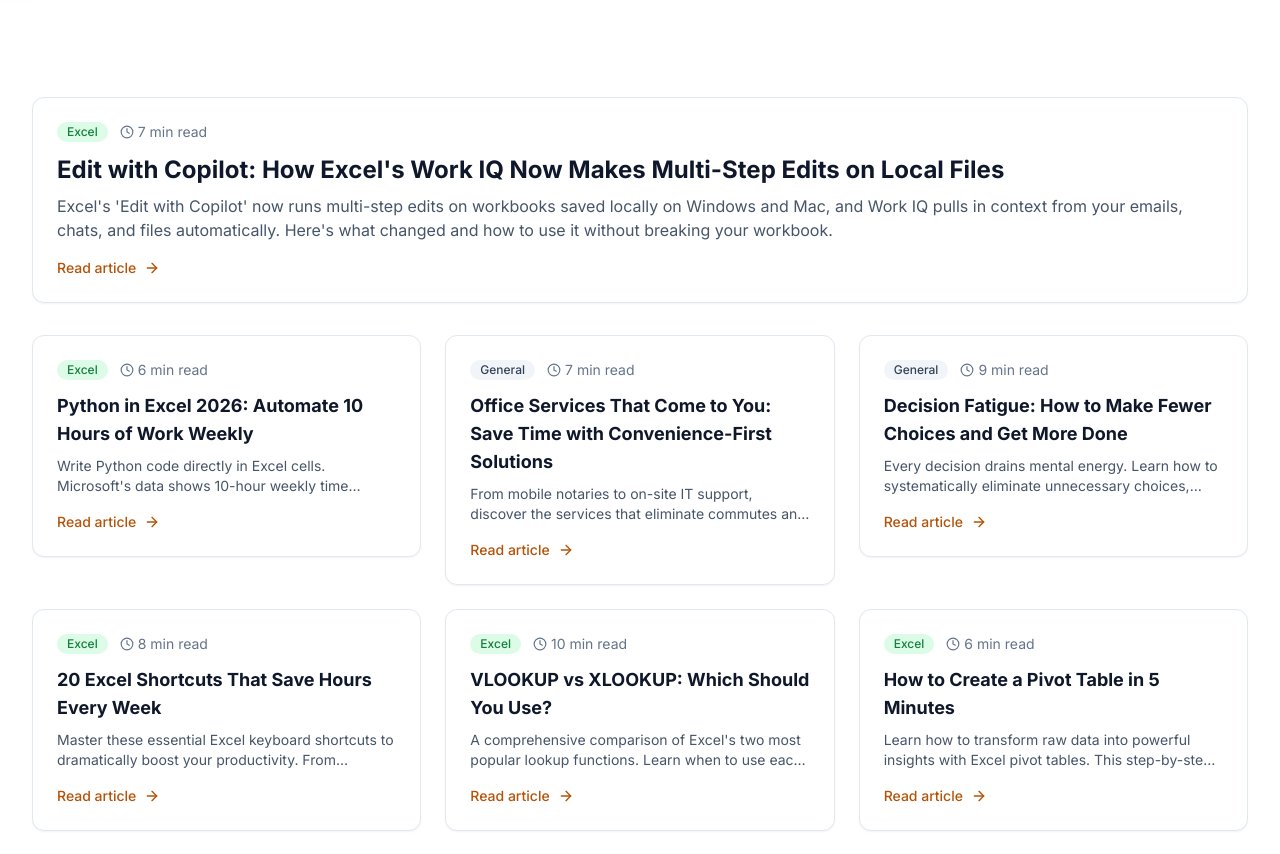
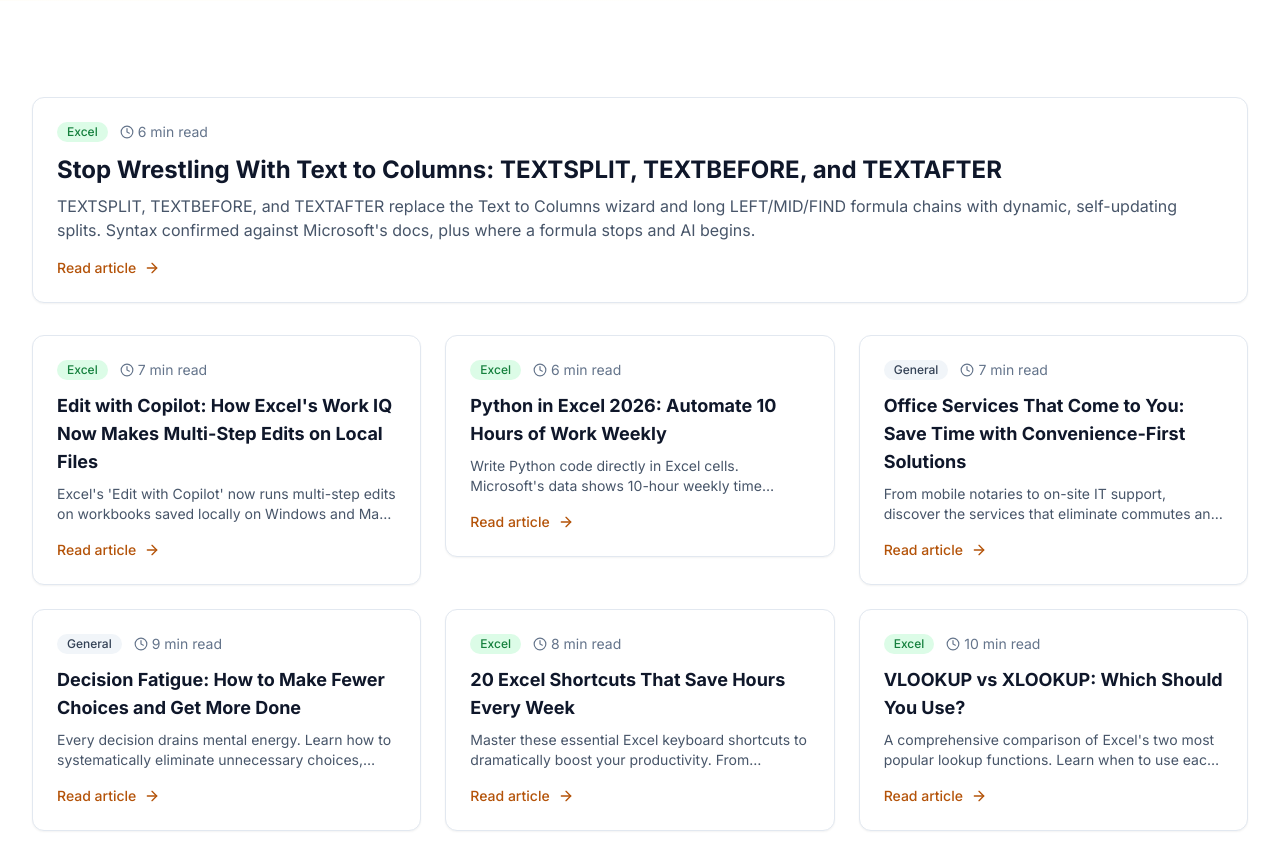
Before and after one commit to dorilabaki/office-productivity-hacks, a Next.js app: page /resources in a window 1280 px wide. Shown: the part 400-1254 px from the top of the page. Built offline with nearby package versions, Linux system fonts and the light colour scheme.

Commit message:
Add article: Stop Wrestling With Text to Columns (TEXTSPLIT, TEXTBEFORE, TEXTAFTER)
Excel tutorial on dynamic text-splitting functions. Syntax, availability, and examples verified against Microsoft Support official docs for TEXTSPLIT. Cross-links to How Do I Use AI for the formula-vs-AI boundary.

```diff
--- a/src/data/articles.ts
+++ b/src/data/articles.ts
@@ -14,6 +14,72 @@
 }
 
 export const articles: Article[] = [
+  {
+    slug: "textsplit-textbefore-textafter-excel-functions",
+    title: "Stop Wrestling With Text to Columns: TEXTSPLIT, TEXTBEFORE, and TEXTAFTER",
+    description: "TEXTSPLIT, TEXTBEFORE, and TEXTAFTER replace the Text to Columns wizard and long LEFT/MID/FIND formula chains with dynamic, self-updating splits. Syntax confirmed against Microsoft's docs, plus where a formula stops and AI begins.",
+    category: "excel",
+    readTime: "6 min read",
+    publishedAt: "2026-06-25",
+    content: `# Stop Wrestling With Text to Columns: TEXTSPLIT, TEXTBEFORE, and TEXTAFTER
+
+Splitting messy text used to mean one of two bad options. Either you ran the Text to Columns wizard, which is fast but static and overwrites your data, or you stacked LEFT, RIGHT, MID, FIND, and SEARCH into a formula long enough to need its own documentation. Three functions retire most of that pain: TEXTSPLIT, TEXTBEFORE, and TEXTAFTER.
+
+If you have full names that should be first and last, email addresses you need split at the @ sign, or a single cell jammed with comma-separated values, these are the tools to reach for. Here is exactly how each one works, with the syntax confirmed against Microsoft's own documentation.
+
+## First, Check You Have Them
+
+These functions are dynamic array functions, which means availability matters. Per Microsoft, TEXTSPLIT works in Excel for Microsoft 365, Excel for Microsoft 365 for Mac, Excel for the web, Excel 2024, and Excel 2024 for Mac. If you are on Excel 2019, 2021, or an older perpetual licence, they will not appear. The functions rolled out to Microsoft 365 subscribers in 2022, so a subscription that is kept updated will have them.
+
+A quick way to test: type =TEXTSPLIT( in a cell. If Excel offers it in the autocomplete, you are set. If it returns a #NAME? error, your version does not support it.
+
+## TEXTSPLIT: One Cell Into Many
+
+TEXTSPLIT does what Text to Columns does, but as a live formula that updates when the source changes. Microsoft describes it as the inverse of TEXTJOIN, and that is the cleanest way to picture it: TEXTJOIN glues pieces together, TEXTSPLIT pulls them apart.
+
+The syntax, straight from Microsoft Support:
+
+=TEXTSPLIT(text, col_delimiter, [row_delimiter], [ignore_empty], [match_mode], [pad_with])
+
+Only the first two arguments matter for most jobs. The text is the cell you are splitting, and the col_delimiter is the character that marks where to break across columns.
+
+The classic example. If cell A2 holds "Dakota Lennon Sanchez" and you write =TEXTSPLIT(A2, " "), Excel spills the result across three cells: Dakota, Lennon, Sanchez. Change the name in A2 and the split updates on its own. That is the advantage over Text to Columns, which would have frozen the result the moment you ran it.
+
+Three arguments are worth knowing once your data gets messier:
+
+The optional row_delimiter lets you split down rows as well as across columns, so you can turn one packed cell into a small grid. Microsoft's documentation shows "1,2,3;4,5,6" split with a comma as the column delimiter and a semicolon as the row delimiter to produce a 2 by 3 array.
+
+The ignore_empty argument, set to TRUE, collapses consecutive delimiters so two commas in a row do not create a blank cell. The default is FALSE.
+
+The pad_with argument fills the gaps when rows split into uneven lengths. Without it, short rows return a #N/A error, which you can also clean up with IFNA.
+
+One detail that trips people up: to split on more than one delimiter at once, you pass them as an array constant in curly braces. Microsoft's own example is =TEXTSPLIT(A1,{",","."}) to break on both commas and periods.
+
+## TEXTBEFORE and TEXTAFTER: Grab One Side
+
+Often you do not want every piece, just the part before or after a marker. That is where the companion functions earn their place, and they read almost like plain English.
+
+TEXTBEFORE returns everything to the left of a delimiter. TEXTAFTER returns everything to the right. To pull the username from an email in A2, =TEXTBEFORE(A2, "@") gives you the part before the @ sign, and =TEXTAFTER(A2, "@") gives you the domain. No nested FIND inside a LEFT. No counting characters.
+
+Both functions take an optional instance number, so you can target, say, the second space or the third slash rather than the first one. And both offer a case sensitivity switch, which removes one of the oldest Excel annoyances: having to remember that FIND is case sensitive while SEARCH is not. With these functions you just set the argument and move on.
+
+## When to Use Which
+
+Reach for TEXTSPLIT when you want the whole string broken into all its parts at once, like separating a full address into street, city, and postal code. Reach for TEXTBEFORE or TEXTAFTER when you only need one chunk relative to a known marker, like the file extension after the last dot or the area code before the first dash. Many real cleanup jobs use them together: TEXTBEFORE to isolate a section, then TEXTSPLIT to break that section apart.
+
+The shared payoff is that all three are dynamic. Update the source cell and every result recalculates. That is the difference between a one-time cleanup and a reusable system, and it is why these functions are worth building into your default toolkit rather than falling back on Text to Columns out of habit.
+
+## Where a Formula Stops and AI Begins
+
+These functions are unbeatable when your data has a reliable pattern: a consistent delimiter, a predictable structure, a marker that always appears. They are deterministic, which means the same input always gives the same output, and you can audit exactly what happened.
+
+They struggle when the pattern breaks down. If your text is genuinely messy, free-form notes that need to be interpreted rather than split, customer comments that need to be categorized by meaning, entries where the useful information is implied rather than delimited, no text function will save you, because there is no consistent rule to encode. That is the boundary where AI tools take over, reasoning about intent instead of matching characters. If you are deciding which side of that line your task falls on, our partners at [How Do I Use AI](https://howdoiuse.ai/resources/ai-tools-save-time) cover when an AI assistant genuinely saves time versus when a plain formula is faster and more reliable. The rule of thumb: if you can describe the split as a rule, use a function. If you can only describe it as a judgment, that is the job for AI.
+
+## Sources
+
+Function syntax, availability, and examples in this article are drawn from Microsoft Support's official documentation: "TEXTSPLIT function," Microsoft Support (https://support.microsoft.com/en-us/office/textsplit-function-b1ca414e-4c21-4ca0-b1b7-bdecace8a6e7), including the supported versions, the full argument list, and the worked examples for splitting names, multi-delimiter splits, and row-and-column arrays.
+`,
+  },
   {
     slug: "edit-with-copilot-work-iq-excel-local-files-2026",
     title: "Edit with Copilot: How Excel's Work IQ Now Makes Multi-Step Edits on Local Files",
```
